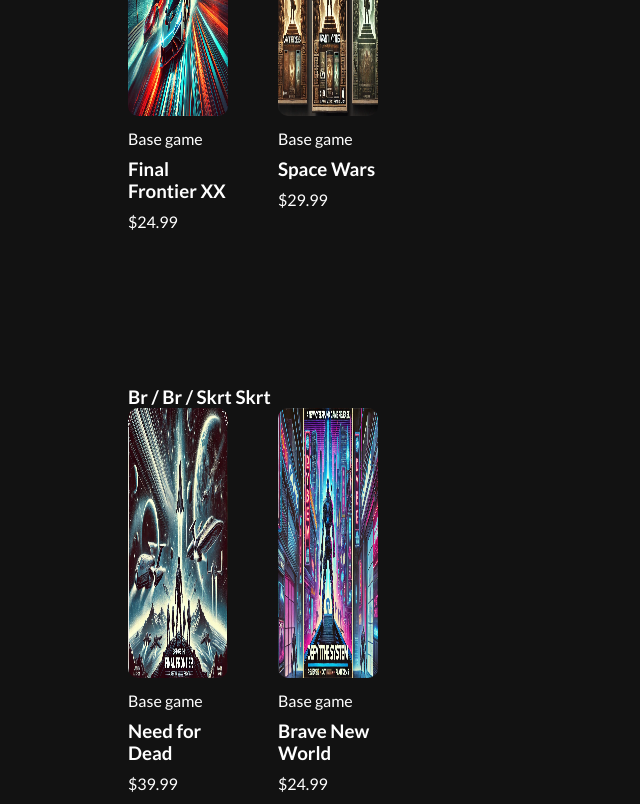
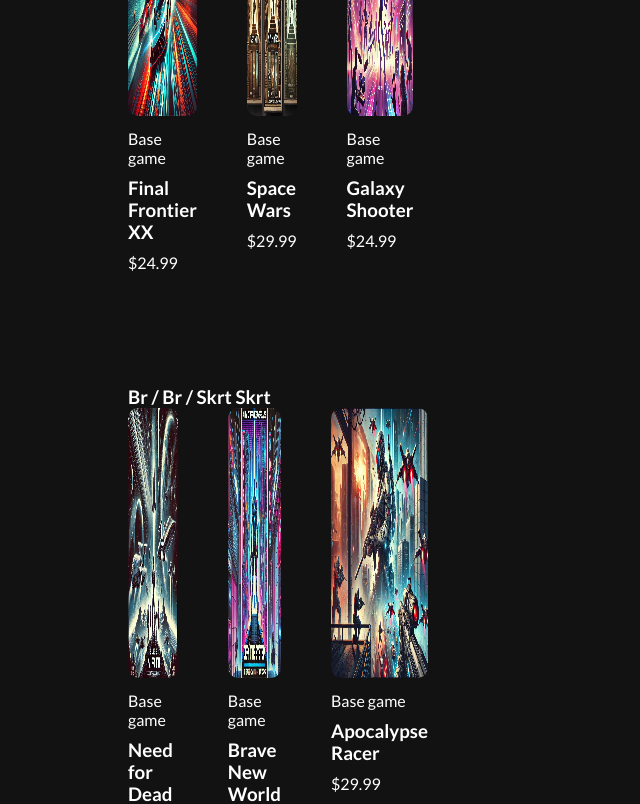
Before and after one commit to PhamHoaiTan/Single-Page, a React (Create React App) app in the folder web-game/: page /catalogue in a window 1280 px wide. Shown: the part 1380-2184 px from the top of the page, without its empty margins (0-640 px from the left). Built offline with nearby package versions, Linux system fonts and the light colour scheme.

Commit message:
commit cart js react

```diff
--- a/web-game/src/App.jsx
+++ b/web-game/src/App.jsx
@@ -9,7 +9,6 @@ import Footer from "./components/Footer/Footer";
 import ProductDetail from "./Pages/Details/ProductDetail";
 import AddToCart from "./Pages/Cart/AddToCart";
 import LoginPopup from "./components/LoginPopup/LoginPopup";
-import { StoreContextProvider } from "./StoreContext/StoreContext";
 
 function App() {
   const [showLogin, setShowLogin] = useState(false);
--- a/web-game/src/Pages/Cart/AddToCart.css
+++ b/web-game/src/Pages/Cart/AddToCart.css
@@ -2,3 +2,15 @@
     margin-top: 100px;
     background-color: blue;
 }
+.cart-items-title{
+    display: flex;
+}
+.cart-items-item{
+    margin-top: 20px;
+    display: flex;
+    align-items: center;
+    justify-content: space-between;
+}
+.cart-items-item img{
+    width: 200px;
+}
--- a/web-game/src/Pages/Cart/AddToCart.jsx
+++ b/web-game/src/Pages/Cart/AddToCart.jsx
@@ -17,7 +17,7 @@ const AddToCard = () => {
         <hr />
         {
           games.map((item, index)=>{
-            if(cartItems[item.id]>0)
+            if(cartItems[item.id]||cartItems>0)
             {
               return (
                 <div className="cart-items-title cart-items-item">
--- a/web-game/src/Pages/Details/ProductDetail.css
+++ b/web-game/src/Pages/Details/ProductDetail.css
@@ -54,9 +54,9 @@
   /* Right Details */
   .detail-right{
     width: 15vw;
+    position: fixed;
     display: flex;
     flex-direction: column;
-    top: 20%;
     justify-content: center;
     left: 75%;
   }
--- a/web-game/src/Pages/Details/ProductDetail.jsx
+++ b/web-game/src/Pages/Details/ProductDetail.jsx
@@ -1,101 +1,140 @@
-// src/Pages/Home/ProductDetail.js
-import React, { useEffect, useRef, useState } from 'react';
-import { useParams } from 'react-router-dom';
-import { games } from '../../assets/games/game';
-import Suggestions from '../../components/Suggestions/Suggestions';
-import './ProductDetail.css';
-import Requirements from '../../components/Details/Requirements';
-import { gamesdiscount } from '../../assets/games/gamesdiscount';
-import freegame from '../../assets/games/freegame';
-import { assets } from '../../assets/assets';
+import React, { useContext, useEffect, useRef, useState } from "react";
+import { useNavigate, useParams } from "react-router-dom";
+import { games } from "../../assets/games/game";
+import Suggestions from "../../components/Suggestions/Suggestions";
+import "./ProductDetail.css";
+import { gamesdiscount } from "../../assets/games/gamesdiscount";
+import freegame from "../../assets/games/freegame";
+import { assets } from "../../assets/assets";
+import { StoreContext } from "../../StoreContext/StoreContext";
 
 function ProductDetail() {
   const { id } = useParams();
-  const product = games.find(game => game.id === parseInt(id))||gamesdiscount.find(game => game.id === parseInt(id))||freegame.find(game => game.id === parseInt(id));
+  useEffect(() => {
+    window.scrollTo(0, 0);
+  }, []);
+  const navigator = useNavigate();
+  const product =
+    games.find((game) => game.id === parseInt(id)) ||
+    gamesdiscount.find((game) => game.id === parseInt(id)) ||
+    freegame.find((game) => game.id === parseInt(id));
 
   const detailContain = useRef(null);
   const detailRight = useRef(null);
   const suggestion = useRef(null);
+  const { cartItems, setCartItems, addToCard, removeFormCart } =
+    useContext(StoreContext);
 
-  const [widthContain,setWidthContain] = useState(0);
-  const [topSuggest,setTopSuggest] = useState(0);
-  const [nice,setHeightDetailRight] = useState(0);
+  const [widthContain, setWidthContain] = useState(0);
+  const [topSuggest, setTopSuggest] = useState(0);
+  const [heightDetailRight, setHeightDetailRight] = useState(0);
 
-  useEffect(()=>{
+  useEffect(() => {
+    if (detailContain.current && detailRight.current && suggestion.current) {
       setWidthContain(detailContain.current.offsetHeight);
-    console.log(topSuggest);
-  },[]);
+      setHeightDetailRight(detailRight.current.offsetHeight);
+      setTopSuggest(suggestion.current.offsetTop);
+    }
+  }, []);
 
-  useEffect(()=>{
-    setHeightDetailRight(detailRight.current.offsetHeight);
-  },[]);
+  useEffect(() => {
+    const handleScroll = () => {
+      const detailRightid = document.getElementById("detailRight");
+      const scrollY = window.scrollY;
+      if (window.innerWidth > 600) {
+        if (scrollY < topSuggest - heightDetailRight) {
+          detailRightid.style.position = "fixed";
+          detailRightid.style.top = "20%";
+        } else if (scrollY >= topSuggest - heightDetailRight) {
+          detailRightid.style.position = "absolute";
+          detailRightid.style.top = `${topSuggest - heightDetailRight}px`;
+        } else {
+          detailRightid.style.position = "absolute";
+        }
+      } else {
+        detailRightid.style.position = "static";
+      }
+    };
 
-  useEffect(()=>{
-    setTopSuggest(suggestion.current.offsetTop);
-  },[]);
+    console.log(1)
+    window.addEventListener("scroll", handleScroll);
+    return () => {
+      console.log(2)
+      window.removeEventListener("scroll", handleScroll);
+    };
+  }, [widthContain, topSuggest, heightDetailRight]);
 
   if (!product) {
     return <div>Product not found</div>;
   }
-
-
-  // scroll
-  window.addEventListener('scroll',()=>{
-    const detailRightid = document.getElementById('detailRight');
-    const crollY = window.scrollY;
-
-    if(window.innerWidth > 600){
-        if(crollY < widthContain && crollY < topSuggest - nice ){
-          detailRightid.style.position = 'fixed';
-          detailRightid.style.top = '20%';
-        }else if(crollY >= topSuggest-nice){
-          detailRightid.style.position = 'absolute';
-          detailRightid.style.top = `${topSuggest-nice}px`;
+  const hanldeToCart = ({addToCard,id}) =>{
+    addToCard(id)
+    navigator('/cart');
   }
-        else{
-          detailRightid.style.position = 'absolute';
-        }
-      }
-      else{
-        detailRightid.style.position = 'static';
-      }
-})
 
 
   return (
     <div className="ProductDetail">
-      <div className="name"><h1 className='deltail-h1'>{product.name}</h1></div>
+      <div className="name">
+        <h1 className="deltail-h1">{product.name}</h1>
+      </div>
       <div className="details-content" ref={detailContain}>
         {/* Detail Left */}
         <div className="detail-left">
-      <img src={product.image} alt={product.name}  />
-      <div className="detail-description"><p>{product.description}</p></div>
-      <p><span className='genres'>Genres:</span><br /> {product.genre}</p>
+          <img src={product.image} alt={product.name} />
+          <div className="detail-description">
+            <p>{product.description}</p>
+          </div>
+          <p>
+            <span className="genres">Genres:</span>
+            <br /> {product.genre}
+          </p>
         </div>
         {/* Detail Right */}
-      <div className="detail-right" id='detailRight' ref={detailRight}>
-      <div  className='base-game'><p>Base Game</p></div>
+        <div className="detail-right" id="detailRight" ref={detailRight}>
+          <div className="base-game">
+            <p>Base Game</p>
+          </div>
           <p>{product.price}</p>
           <div className="detail-bt">
-      <button className='buyNow'>BUY NOW</button><br></br>
-      <button className='addToCard'>ADD TO CARD</button>
+            <button className="buyNow" onClick={() =>hanldeToCart({addToCard,id})}>
+              BUY NOW
+            </button>
+            <br></br>
+            <button className="addToCard"  onClick={() => addToCard(id)}>ADD TO CARD</button>
           </div>
           <table>
             <tr>
-            <td><p className='p-left'>Release Date</p></td>
-            <td><p>{product.releaseDate}</p></td>
+              <td>
+                <p className="p-left">Release Date</p>
+              </td>
+              <td>
+                <p>{product.releaseDate}</p>
+              </td>
             </tr>
             <tr>
-          <td><p className='p-left'>Developer</p></td>
+              <td>
+                <p className="p-left">Developer</p>
+              </td>
               <td>{product.developer}</td>
             </tr>
             <tr>
-          <td><p className='p-left'>Publisher</p></td>
+              <td>
+                <p className="p-left">Publisher</p>
+              </td>
               <td>{product.publisher} </td>
             </tr>
-        <tr style={{alignItems:'center'}}>
-          <td><p className='p-left'>Platfrom</p></td>
-          <td><img src={assets.window_icon} alt="" style={{width:'50px'}} /> </td>
+            <tr style={{ alignItems: "center" }}>
+              <td>
+                <p className="p-left">Platfrom</p>
+              </td>
+              <td>
+                <img
+                  src={assets.window_icon}
+                  alt=""
+                  style={{ width: "50px" }}
+                />{" "}
+              </td>
             </tr>
           </table>
         </div>
--- a/web-game/src/assets/games/game.js
+++ b/web-game/src/assets/games/game.js
@@ -11,7 +11,9 @@ import game_9 from './Game 9.webp'
 import game_10 from './Game 10.webp'
 import game_11 from './Game 11.webp'
 import game_12 from './Game 12.webp'
-
+import game_16 from './Game 16.webp'
+import game_17 from './Game 17.webp'
+import game_18 from './Game 18.webp'
 
 
 
@@ -149,6 +151,39 @@ const games = [
     releaseDate: "2025-03-10",
     developer: "Ghost Games",
     publisher: "Horror Corp",
+  },
+  {
+    id: 16,
+    name: "Apocalypse Racer",
+    price: "$29.99",
+    genre: "Br / Br / Skrt Skrt",
+    image: game_16,
+    description: "Apocalypse Racer is a high-octane racing game set in a post-apocalyptic world. Customize your vehicle and race against other survivors.",
+    releaseDate: "2025-11-01",
+    developer: "Racer Games",
+    publisher: "Apocalypse Studios",
+  },
+  {
+    id: 17,
+    name: "Galaxy Shooter",
+    price: "$24.99",
+    genre: "Adventure / FPS",
+    image: game_17,
+    description: "Galaxy Shooter is an FPS game where players battle against alien invaders. Upgrade your weapons and defend the galaxy from destruction.",
+    releaseDate: "2026-01-20",
+    developer: "Shooter Games",
+    publisher: "Galaxy Corp",
+  },
+  {
+    id: 18,
+    name: "City Builder",
+    price: "$19.99",
+    genre: "Strategy / Simulation",
+    image: game_18,
+    description: "City Builder is a strategy game where players design and manage their own city. Plan your layout, manage resources, and keep your citizens happy.",
+    releaseDate: "2026-03-15",
+    developer: "Builder Games",
+    publisher: "City Studios",
   }
 ];
 
--- a/web-game/src/components/GameItems/ALL GAME/Gene.jsx
+++ b/web-game/src/components/GameItems/ALL GAME/Gene.jsx
@@ -1,7 +1,5 @@
 import React, { useEffect, useRef, useState } from 'react'
-import { Link } from 'react-router-dom'
 import { gamesdiscount } from '../../../assets/games/gamesdiscount';
-import { assets } from '../../../assets/assets';
 import GameItem from '../../GameItem/GameItem';
 const Gene = () => {
   const [currentIndex, setCurrentIndex] = useState(0);
--- a/web-game/src/components/Navbar/Navbar.jsx
+++ b/web-game/src/components/Navbar/Navbar.jsx
@@ -10,7 +10,7 @@ function Navbar({setShowLogin}) {
     <div className="nav-left">
     <Link to={'/'}><img src={assets.logo} alt="" className='logo'/></Link>
     <p className='line'>|</p>
-      <a href="/"><h2>STORE</h2></a>
+      <Link to="/"><h2>STORE</h2></Link>
     </div>
     <div className='nav-right'>
       <Link  to="/cart"><img src={assets.cart} alt="" className='cart'/></Link>
```
Also changed, not shown: web-game/src/components/Suggestions/Suggestions copy.jsx (added, +30 -0 lines). Lines whose indentation alone changed are shown as unchanged.
